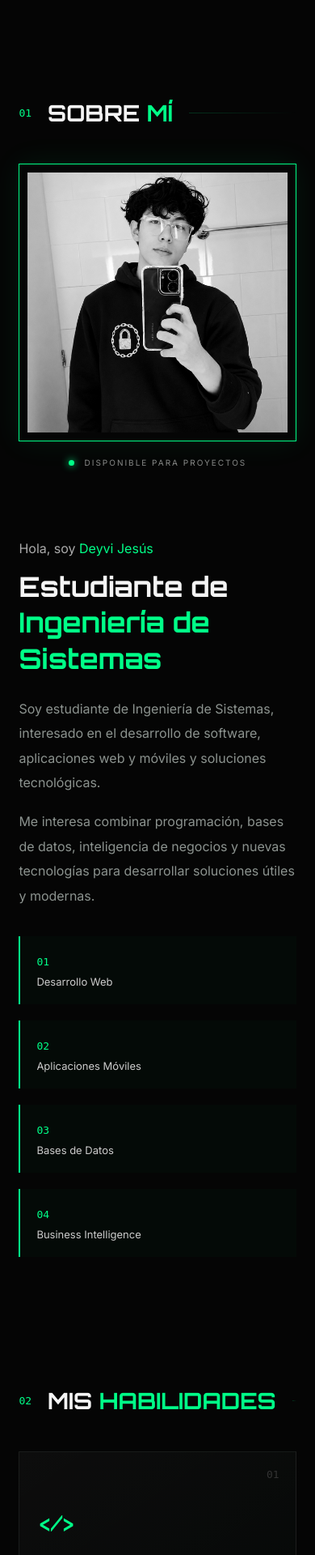
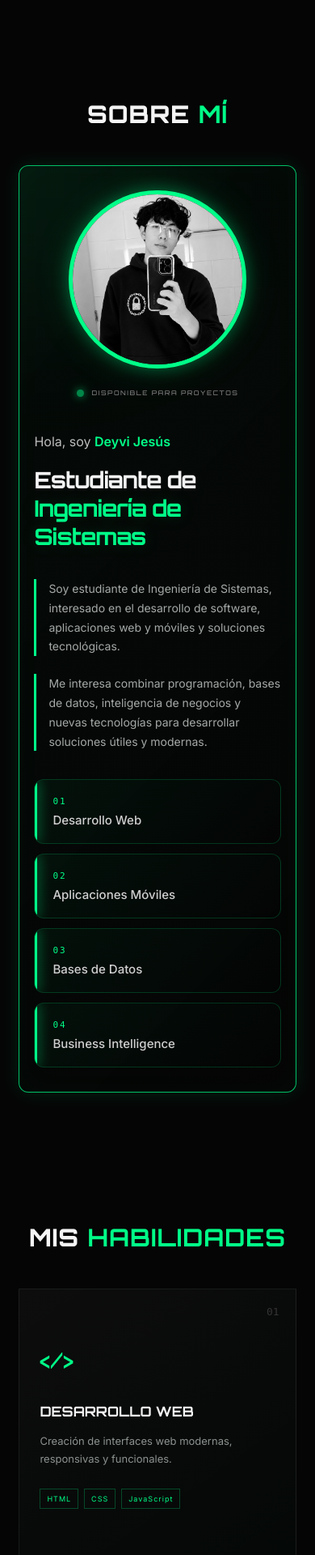
Before and after one commit to dramosuse/jesus-deyvi, a Flask app: page / in a window 390 px wide. Shown: the part 1075-2995 px from the top of the page at 81% size. Run offline with Flask 3, Linux system fonts and the light colour scheme.

Commit message:
Actualizar diseño de Sobre Mi

```diff
--- a/static/css/style.css
+++ b/static/css/style.css
@@ -439,88 +439,181 @@ body::selection {
 
 .section {
     padding: 120px 7%;
-
     position: relative;
 }
 
 .section-title {
+    width: 100%;
+    max-width: 1150px;
+
+    margin: 0 auto 55px;
+
     display: flex;
-
     align-items: center;
-
-    gap: 20px;
-
-    margin-bottom: 70px;
+    justify-content: center;
+
+    position: relative;
 }
 
 .section-title span {
-    color: var(--green);
-
-    font-family: monospace;
-
-    font-size: 13px;
+    display: none;
 }
 
 .section-title h2 {
     font-family: "Orbitron", sans-serif;
 
-    font-size: clamp(28px, 4vw, 45px);
+    font-size: clamp(32px, 4vw, 52px);
+
+    font-weight: 800;
+
+    letter-spacing: 1px;
+
+    color: var(--white);
+
+    text-align: center;
 }
 
 .section-title strong {
     color: var(--green);
 }
 
+/* QUITAR LA LÍNEA DE SOBRE MÍ */
+
 .section-title div {
-    height: 1px;
-
-    flex: 1;
+    display: none;
+}
+
+
+/* ================= ABOUT ================= */
+
+.about {
+    min-height: 100vh;
+
+    padding-top: 120px;
+    padding-bottom: 80px;
+}
+
+
+/* CONTENEDOR PRINCIPAL */
+
+.about-container {
+    width: 100%;
+    max-width: 1150px;
+
+    min-height: 570px;
+
+    margin: 0 auto;
+
+    padding: 55px;
+
+    display: grid;
+
+    grid-template-columns: 390px 1fr;
+
+    gap: 70px;
+
+    align-items: center;
 
     background:
         linear-gradient(
-            90deg,
-            var(--border),
-            transparent
+            135deg,
+            rgba(0,255,136,.025),
+            rgba(5,5,5,.96)
         );
-}
-
-
-/* ================= ABOUT ================= */
-
-.about-container {
-    display: grid;
-
-    grid-template-columns: 400px 1fr;
-
-    gap: 90px;
+
+    border: 1px solid rgba(0,255,136,.75);
+
+    border-radius: 15px;
+
+    box-shadow:
+        0 0 25px rgba(0,255,136,.12),
+        inset 0 0 40px rgba(0,255,136,.025);
+
+    position: relative;
+
+    overflow: hidden;
+}
+
+
+/* BRILLO DEL CONTENEDOR */
+
+.about-container::before {
+    content: "";
+
+    position: absolute;
+
+    width: 300px;
+    height: 300px;
+
+    left: -150px;
+    top: -150px;
+
+    background: rgba(0,255,136,.08);
+
+    filter: blur(100px);
+
+    pointer-events: none;
+}
+
+
+/* ================= FOTO ================= */
+
+.profile-wrapper {
+    display: flex;
+
+    flex-direction: column;
 
     align-items: center;
-}
-
-.profile-wrapper {
-    text-align: center;
-}
+
+    justify-content: center;
+
+    position: relative;
+
+    z-index: 2;
+}
+
+
+/* FOTO CIRCULAR */
 
 .profile-border {
-    padding: 10px;
-
-    border: 1px solid var(--green);
+    width: 300px;
+    height: 300px;
+
+    padding: 5px;
+
+    border: none;
+
+    border-radius: 50%;
+
+    background: var(--green);
+
+    box-shadow:
+        0 0 20px rgba(0,255,136,.35),
+        0 0 50px rgba(0,255,136,.12);
+
+    display: flex;
+
+    align-items: center;
+
+    justify-content: center;
+}
+
+
+.profile-image {
+    width: 100%;
+    height: 100%;
+
+    aspect-ratio: auto;
+
+    border-radius: 50%;
+
+    overflow: hidden;
 
     position: relative;
 
-    box-shadow:
-        0 0 35px rgba(0,255,136,.08);
-}
-
-.profile-image {
-    aspect-ratio: 1;
-
-    overflow: hidden;
-
-    position: relative;
-
     background: #111;
 }
+
 
 .profile-image img {
     width: 100%;
@@ -528,10 +621,15 @@ body::selection {
 
     object-fit: cover;
 
+    display: block;
+
     filter: grayscale(100%);
 
     transition: .6s;
 }
+
+
+/* AL PASAR EL MOUSE RECUPERA COLOR */
 
 .profile-image:hover img {
     filter: grayscale(0);
@@ -539,96 +637,357 @@ body::selection {
     transform: scale(1.05);
 }
 
+
+/* QUITAR OVERLAY */
+
+.image-overlay {
+    display: none;
+}
+
+
+/* ================= ESTADO ================= */
+
 .status {
-    margin-top: 20px;
+    margin-top: 25px;
+
+    display: flex;
+
+    align-items: center;
+
+    gap: 10px;
+
+    color: #777;
+
+    font-family: "Orbitron", sans-serif;
 
     font-size: 10px;
 
-    color: #888;
-
     letter-spacing: 2px;
 }
 
+
 .status span {
-    display: inline-block;
-
-    width: 7px;
-    height: 7px;
+    display: block;
+
+    width: 9px;
+    height: 9px;
+
+    margin-right: 0;
+
+    border-radius: 50%;
 
     background: var(--green);
 
-    border-radius: 50%;
-
-    box-shadow: 0 0 10px var(--green);
-
-    margin-right: 8px;
-}
+    box-shadow:
+        0 0 10px var(--green),
+        0 0 20px rgba(0,255,136,.5);
+
+    animation: pulse-status 2s infinite;
+}
+
+
+@keyframes pulse-status {
+
+    0%,
+    100% {
+        opacity: 1;
+    }
+
+    50% {
+        opacity: .45;
+    }
+}
+
+
+/* ================= TEXTO ================= */
+
+.about-text {
+    position: relative;
+
+    z-index: 2;
+}
+
 
 .hello {
-    color: #aaa;
-
-    font-size: 16px;
-}
+    color: #bdbdbd;
+
+    font-size: 18px;
+
+    margin-bottom: 20px;
+}
+
 
 .hello span {
     color: var(--green);
-}
+
+    font-weight: 600;
+}
+
+
+/* TITULO */
 
 .about-text h3 {
     font-family: "Orbitron", sans-serif;
 
-    font-size: 34px;
-
-    margin: 15px 0 25px;
-
-    line-height: 1.3;
-}
+    font-size: clamp(30px, 3.3vw, 48px);
+
+    line-height: 1.15;
+
+    font-weight: 700;
+
+    margin: 0 0 35px;
+
+    color: var(--white);
+
+    letter-spacing: -1px;
+}
+
 
 .about-text h3 strong {
     color: var(--green);
-}
+
+    text-shadow:
+        0 0 20px rgba(0,255,136,.15);
+}
+
+
+/* PÁRRAFOS */
 
 .about-text > p:not(.hello) {
-    color: var(--gray);
-
-    line-height: 1.9;
-
-    margin-bottom: 18px;
-
-    max-width: 700px;
-}
+    color: #a5aaa7;
+
+    font-size: 16px;
+
+    line-height: 1.8;
+
+    margin-bottom: 22px;
+
+    max-width: 850px;
+
+    padding-left: 25px;
+
+    border-left: 3px solid var(--green);
+}
+
+
+/* ================= INFO GRID ================= */
 
 .info-grid {
+    margin-top: 35px;
+
     display: grid;
 
-    grid-template-columns: repeat(2,1fr);
-
-    gap: 20px;
-
-    margin-top: 35px;
-}
+    grid-template-columns: repeat(2, 1fr);
+
+    gap: 18px;
+}
+
 
 .info-grid div {
-    padding: 20px;
-
-    border-left: 2px solid var(--green);
-
-    background: rgba(0,255,136,.025);
-}
+    min-height: 90px;
+
+    padding: 18px 22px;
+
+    display: flex;
+
+    flex-direction: column;
+
+    justify-content: center;
+
+    background:
+        linear-gradient(
+            135deg,
+            rgba(0,255,136,.045),
+            rgba(0,0,0,.18)
+        );
+
+    border: 1px solid rgba(0,255,136,.18);
+
+    border-left: 1px solid rgba(0,255,136,.18);
+
+    border-radius: 12px;
+
+    transition: .3s;
+
+    position: relative;
+
+    overflow: hidden;
+}
+
+
+/* LÍNEA VERDE DE CADA TARJETA */
+
+.info-grid div::before {
+    content: "";
+
+    position: absolute;
+
+    left: 0;
+    top: 0;
+
+    width: 3px;
+    height: 100%;
+
+    background: var(--green);
+
+    box-shadow: 0 0 15px var(--green);
+}
+
+
+/* HOVER */
+
+.info-grid div:hover {
+    transform: translateY(-4px);
+
+    border-color: rgba(0,255,136,.55);
+
+    background:
+        linear-gradient(
+            135deg,
+            rgba(0,255,136,.08),
+            rgba(0,0,0,.2)
+        );
+
+    box-shadow:
+        0 0 20px rgba(0,255,136,.08);
+}
+
 
 .info-grid span {
     color: var(--green);
 
     font-family: monospace;
-}
+
+    font-size: 11px;
+
+    letter-spacing: 2px;
+
+    margin-bottom: 7px;
+}
+
 
 .info-grid p {
-    margin-top: 8px;
-
-    color: #ccc;
-
-    font-size: 13px;
-}
+    margin-top: 0;
+
+    color: #d0d0d0;
+
+    font-size: 15px;
+
+    font-weight: 500;
+}
+
+
+/* ================= RESPONSIVE ================= */
+
+@media (max-width: 1000px) {
+
+    .about-container {
+        grid-template-columns: 300px 1fr;
+
+        gap: 45px;
+
+        padding: 40px;
+    }
+
+    .profile-border {
+        width: 250px;
+        height: 250px;
+    }
+
+    .about-text h3 {
+        font-size: 34px;
+    }
+}
+
+
+@media (max-width: 800px) {
+
+    .about-container {
+        grid-template-columns: 1fr;
+
+        gap: 45px;
+
+        padding: 40px 25px;
+    }
+
+    .profile-wrapper {
+        order: 1;
+    }
+
+    .about-text {
+        order: 2;
+    }
+
+    .about-text > p:not(.hello) {
+        text-align: left;
+    }
+
+    .info-grid {
+        text-align: left;
+    }
+}
+
+
+@media (max-width: 550px) {
+
+    .section {
+        padding: 100px 5% 60px;
+    }
+
+    .section-title {
+        margin-bottom: 35px;
+    }
+
+    .section-title h2 {
+        font-size: 30px;
+    }
+
+    .about-container {
+        padding: 30px 18px;
+
+        border-radius: 12px;
+    }
+
+    .profile-border {
+        width: 220px;
+        height: 220px;
+    }
+
+    .status {
+        font-size: 8px;
+
+        letter-spacing: 1.5px;
+    }
+
+    .hello {
+        font-size: 16px;
+    }
+
+    .about-text h3 {
+        font-size: 28px;
+
+        line-height: 1.25;
+    }
+
+    .about-text > p:not(.hello) {
+        font-size: 14px;
+
+        line-height: 1.7;
+
+        padding-left: 15px;
+    }
+
+    .info-grid {
+        grid-template-columns: 1fr;
+
+        gap: 12px;
+    }
+
+    .info-grid div {
+        min-height: 80px;
+    }
+}
+
 
 
 /* ================= SKILLS ================= */
--- a/templates/index.html
+++ b/templates/index.html
@@ -176,7 +176,6 @@
 
     </div>
 
-
     <div class="about-container">
 
         <div class="profile-wrapper">
@@ -200,7 +199,6 @@
             </div>
 
         </div>
-
 
         <div class="about-text">
 
```
